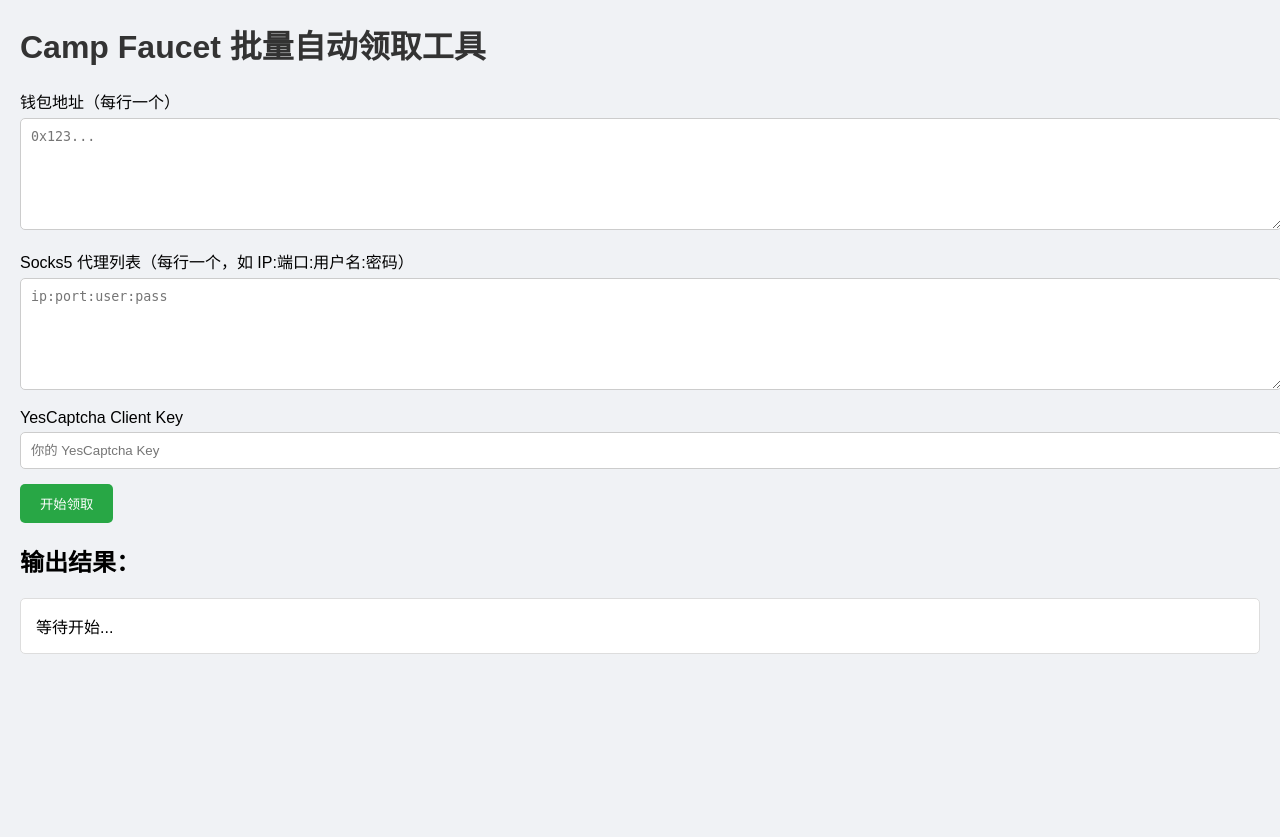
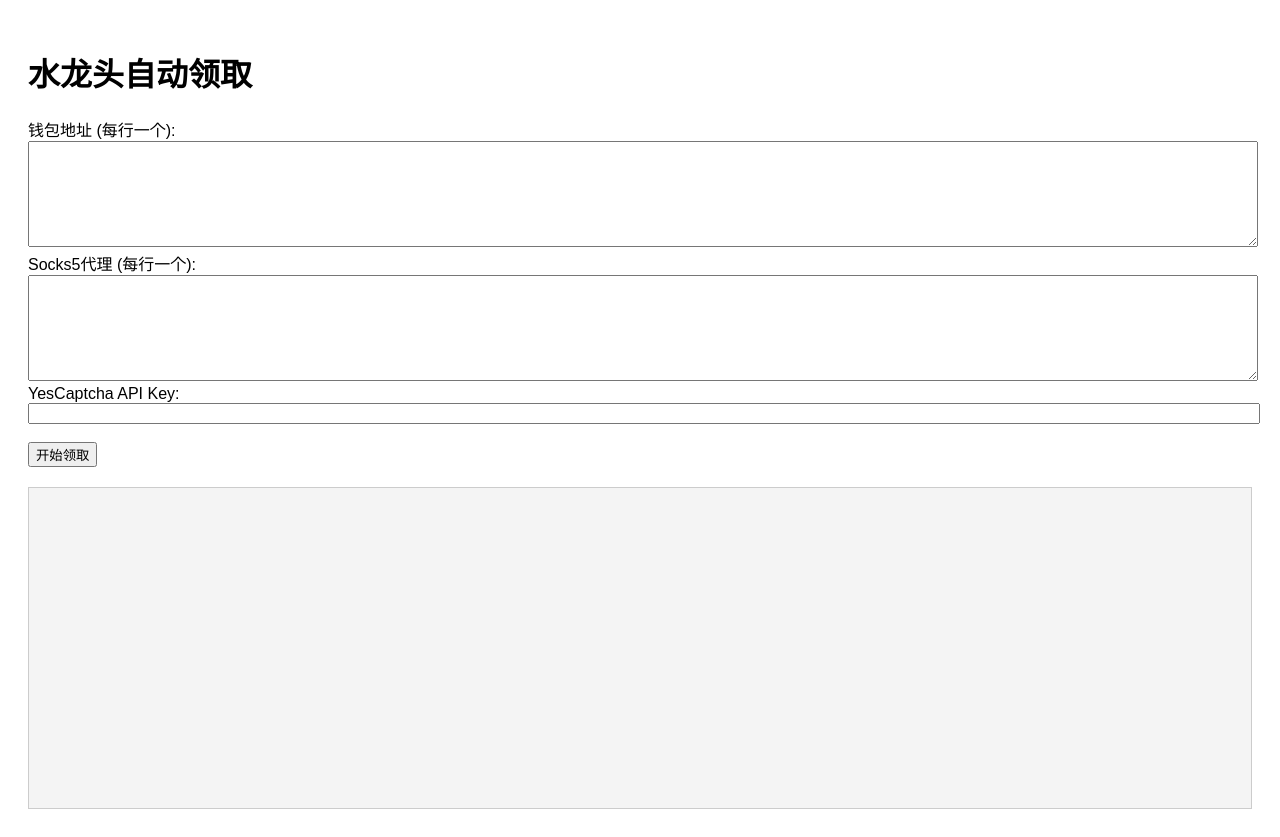
Before and after one commit to fishman6666/faucet-automation, a Flask app: page / in a window 1280 px wide. Before the commit the page ends 654 px from the top, so only its background shows below. Run offline with Flask 3, Linux system fonts and the light colour scheme.

Commit message:
index.html

```diff
--- a/templates/index.html
+++ b/templates/index.html
@@ -1,93 +1,47 @@
 <!DOCTYPE html>
-<html lang="zh">
+<html>
 <head>
   <meta charset="UTF-8">
-  <title>Camp Network 自动领水</title>
+  <title>水龙头自动领取</title>
   <style>
-    body {
-      font-family: Arial, sans-serif;
-      margin: 20px;
-      background-color: #f0f2f5;
-    }
-    h1 {
-      color: #333;
-    }
-    textarea, input {
-      width: 100%;
-      padding: 10px;
-      margin-top: 5px;
-      margin-bottom: 15px;
-      border-radius: 5px;
-      border: 1px solid #ccc;
-    }
-    button {
-      padding: 10px 20px;
-      background-color: #28a745;
-      color: white;
-      border: none;
-      border-radius: 5px;
-      cursor: pointer;
-    }
-    button:hover {
-      background-color: #218838;
-    }
-    #output {
-      white-space: pre-wrap;
-      background: #fff;
-      padding: 15px;
-      border: 1px solid #ddd;
-      border-radius: 5px;
-      max-height: 500px;
-      overflow-y: auto;
-    }
+    body { font-family: Arial; padding: 20px; }
+    textarea { width: 100%; height: 100px; }
+    #output { white-space: pre-wrap; background: #f4f4f4; padding: 10px; border: 1px solid #ccc; margin-top: 20px; height: 300px; overflow-y: scroll; }
   </style>
 </head>
 <body>
-  <h1>Camp Faucet 批量自动领取工具</h1>
-
-  <label>钱包地址（每行一个）</label>
-  <textarea id="addresses" rows="6" placeholder="0x123..."></textarea>
-
-  <label>Socks5 代理列表（每行一个，如 IP:端口:用户名:密码）</label>
-  <textarea id="proxies" rows="6" placeholder="ip:port:user:pass"></textarea>
-
-  <label>YesCaptcha Client Key</label>
-  <input id="client_key" type="text" placeholder="你的 YesCaptcha Key">
-
-  <button onclick="start()">开始领取</button>
-
-  <h2>输出结果：</h2>
-  <div id="output">等待开始...</div>
+  <h1>水龙头自动领取</h1>
+  <form onsubmit="start(event)">
+    <label>钱包地址 (每行一个):</label><br>
+    <textarea id="addresses"></textarea><br>
+    <label>Socks5代理 (每行一个):</label><br>
+    <textarea id="proxies"></textarea><br>
+    <label>YesCaptcha API Key:</label><br>
+    <input id="client_key" style="width: 100%;" /><br><br>
+    <button type="submit">开始领取</button>
+  </form>
+  <div id="output"></div>
 
   <script>
-    function start() {
-      const addresses = document.getElementById("addresses").value.trim();
+    function start(event) {
+      event.preventDefault();
+      const addrs = document.getElementById("addresses").value.trim();
       const proxies = document.getElementById("proxies").value.trim();
-      const clientKey = document.getElementById("client_key").value.trim();
+      const key = document.getElementById("client_key").value.trim();
+      if (!addrs || !proxies || !key) return alert("请填写所有字段");
 
-      if (!addresses || !proxies || !clientKey) {
-        alert("请填写所有字段！");
-        return;
-      }
+      const params = new URLSearchParams();
+      params.append("addresses", addrs);
+      params.append("proxies", proxies);
+      params.append("client_key", key);
 
-      const params = new URLSearchParams({
-        addresses: addresses,
-        proxies: proxies,
-        client_key: clientKey
-      });
+      const evtSource = new EventSource("/run?" + params.toString().replace(/\n/g, "%0A"));
+      const output = document.getElementById("output");
+      output.innerText = "开始领取...\n";
 
-      const output = document.getElementById("output");
-      output.textContent = "⏳ 正在领取中...\n";
-
-      const evtSource = new EventSource("/run?" + params.toString());
-
-      evtSource.onmessage = function (event) {
-        output.textContent += event.data + "\n";
-        output.scrollTop = output.scrollHeight;
-      };
-
-      evtSource.onerror = function () {
-        output.textContent += "\n❌ 流连接中断或出错。\n";
+      evtSource.onmessage = e => output.innerText += e.data + "\n";
+      evtSource.onerror = () => {
+        output.innerText += "\n❌ 流连接中断或出错。\n";
         evtSource.close();
       };
     }
```
